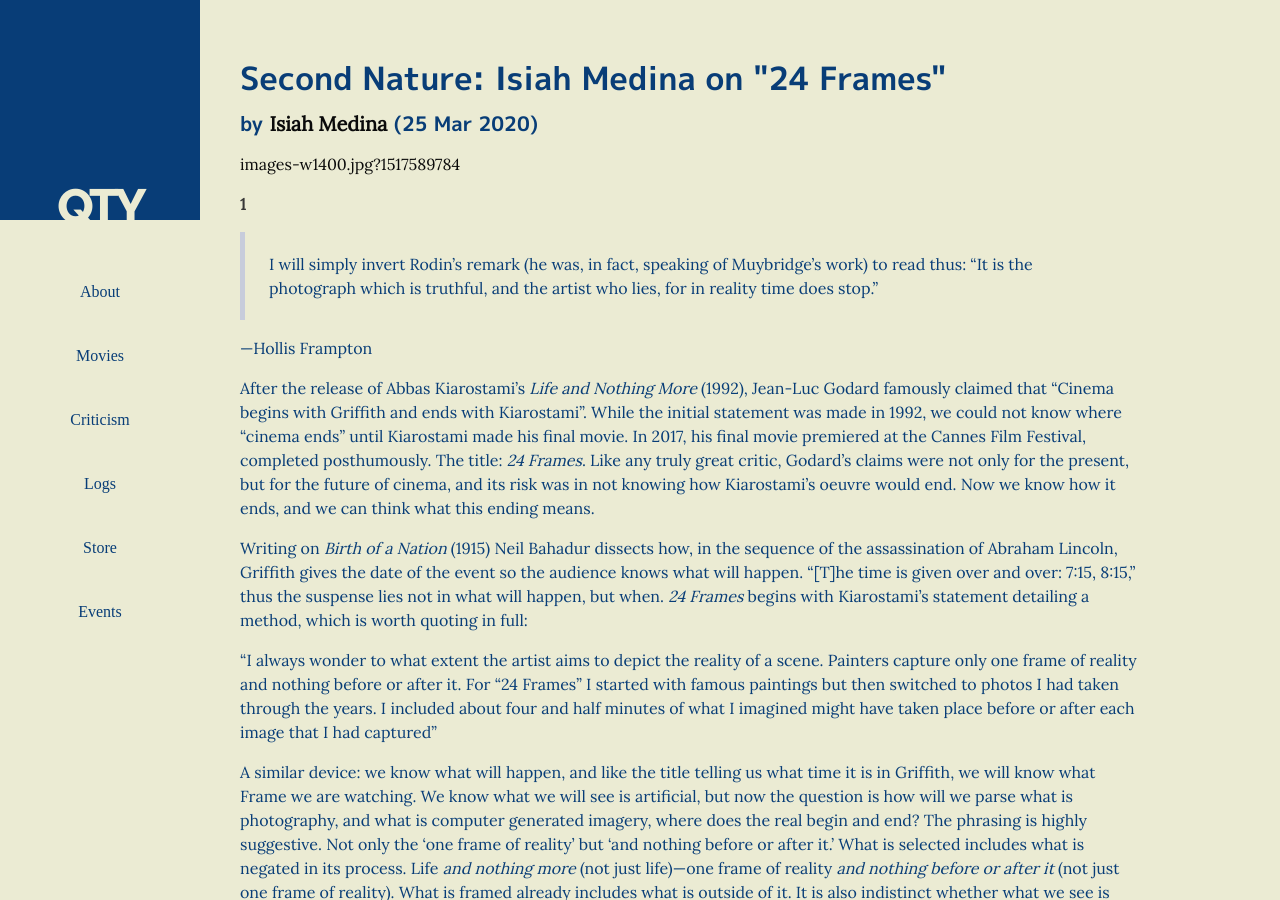
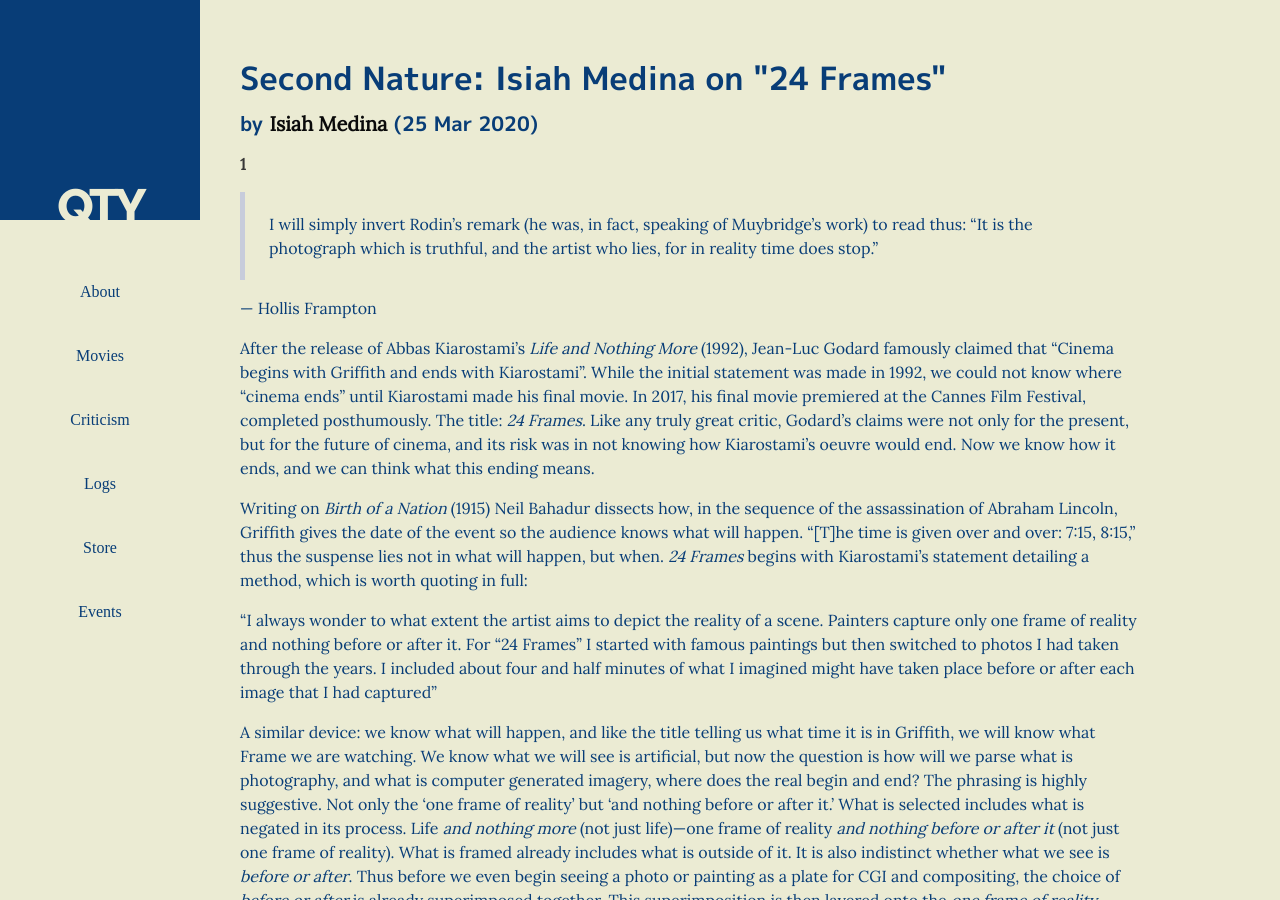
Before and after one commit to naobot/qty-cinema, a Jekyll site: the page built from _posts/2020-03-25-second-nature-isiah-medina-on-24-frames.md, in a window 1280 px wide and 900 px high. Built offline with Jekyll 4.4.1, drawn with Linux system fonts in a browser that asks for light colours; some web fonts are replaced.

Commit message:
Update from Forestry.io kelley dong updated _posts/2020-03-25-second-nature-isiah-medina-on-24-frames.md

```diff
--- a/_posts/2020-03-25-second-nature-isiah-medina-on-24-frames.md
+++ b/_posts/2020-03-25-second-nature-isiah-medina-on-24-frames.md
@@ -5,13 +5,11 @@
 author: Isiah Medina
 
 ---
-[images-w1400.jpg?1517589784](https://assets.mubicdn.net/images/notebook/post_images/25267/images-w1400.jpg?1517589784 "images-w1400.jpg?1517589784")
-
 **1**
 
 > I will simply invert Rodin’s remark (he was, in fact, speaking of Muybridge’s work) to read thus: “It is the photograph which is truthful, and the artist who lies, for in reality time does stop.”
 
-—Hollis Frampton
+— Hollis Frampton
 
 After the release of Abbas Kiarostami’s _Life and Nothing More_ (1992), Jean-Luc Godard famously claimed that “Cinema begins with Griffith and ends with Kiarostami”. While the initial statement was made in 1992, we could not know where “cinema ends” until Kiarostami made his final movie. In 2017, his final movie premiered at the Cannes Film Festival, completed posthumously. The title: _24 Frames_. Like any truly great critic, Godard’s claims were not only for the present, but for the future of cinema, and its risk was in not knowing how Kiarostami’s oeuvre would end. Now we know how it ends, and we can think what this ending means.
 
```
